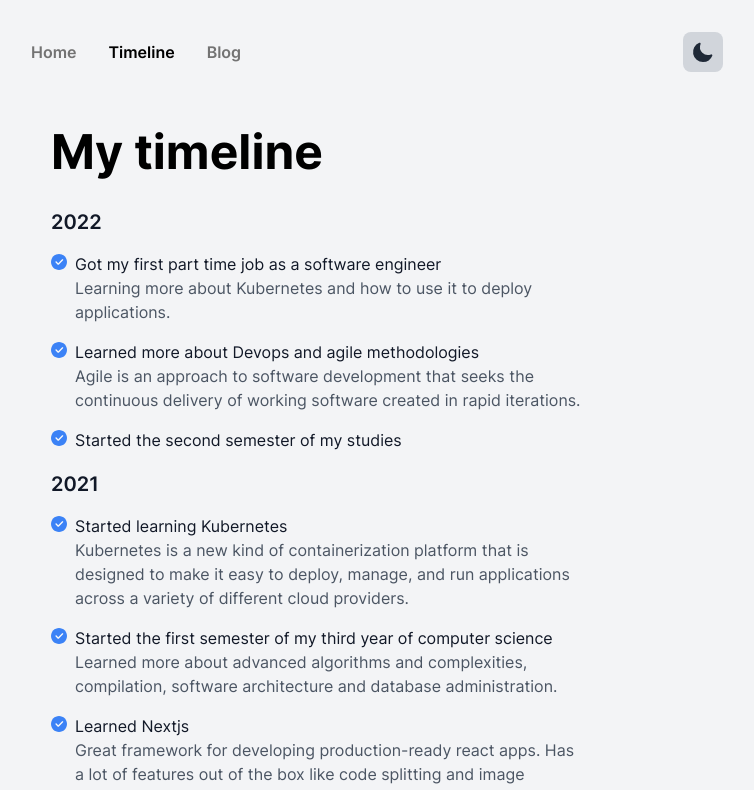
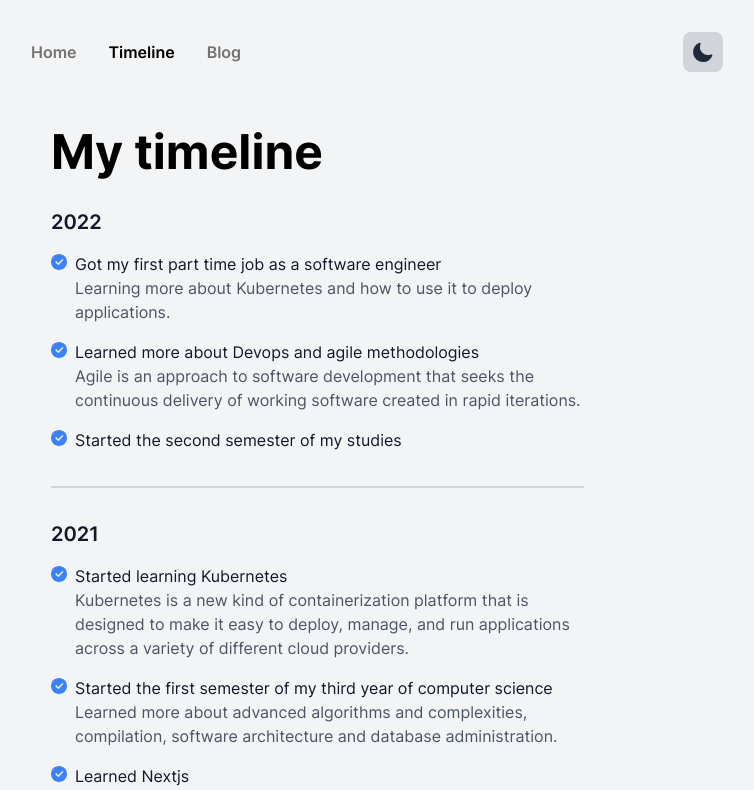
Before and after one commit to Seifbarouni/seifbarouni.live, a Next.js app: page /timeline in a window 1280 px wide. Shown: the top 790 px of the page, without its empty margins (269-1023 px from the left). Built offline with nearby package versions, Linux system fonts and the light colour scheme; what tailwindcss-no-scrollbar would draw is missing.

Commit message:
hr update

```diff
--- a/components/timeline/FullTimeline.tsx
+++ b/components/timeline/FullTimeline.tsx
@@ -75,6 +75,7 @@ const FullTimeline: React.FC<FullTimelineProps> = ({}) => {
         </Achievement>
         <Achievement title="Started the second semester of my studies"></Achievement>
       </ul>
+      <Hr />
       <Year>2021</Year>
       <ul>
         <Achievement title="Started learning Kubernetes">
--- /dev/null
+++ b/data/blog/learning-azure-notes.mdx
@@ -0,0 +1 @@
+# hello
```
Also changed, not shown: utils/mdx.ts (added).
